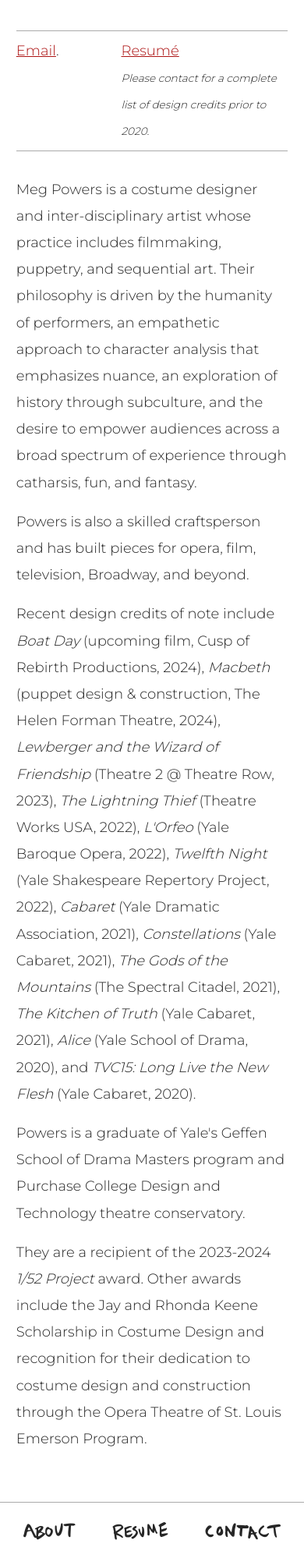
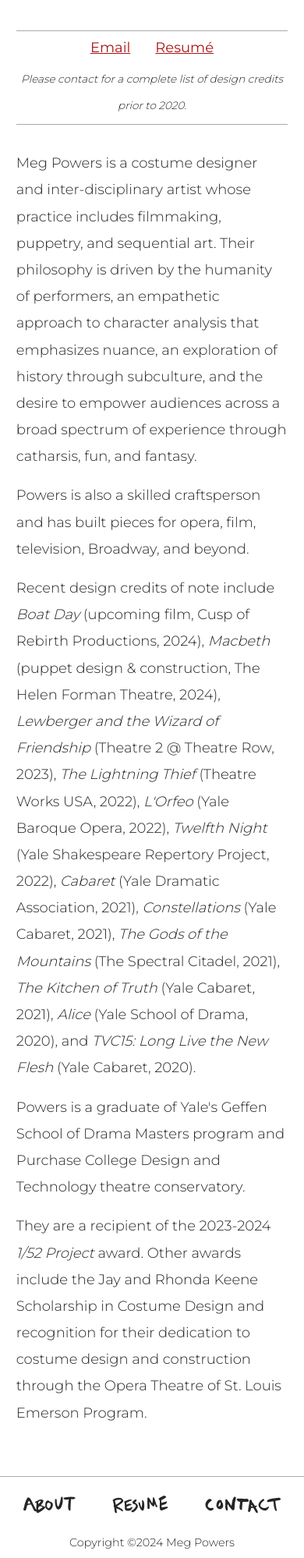
Before and after one commit to jhonn-mordecai/meg-powers, a PHP site: page /meg/about in a window 390 px wide. Shown: the part 561-2559 px from the top of the page at 78% size. Run offline with PHP 8.4, Linux system fonts and the light colour scheme; some libraries are stand-ins or nearby versions; some web fonts are replaced.

Commit message:
Updated Contact Links to use ul list, with relevant CSS adjustments

```diff
--- a/about.php
+++ b/about.php
@@ -16,8 +16,6 @@
         </div>
         <div class="about-description">
 
-        <span class="italic"></span>
-
             <div class="write-up">
                 <p>Meg Powers is a costume designer and inter-disciplinary artist whose practice includes filmmaking, puppetry, and sequential art. Their philosophy is driven by the humanity of performers, an empathetic approach to character analysis that emphasizes nuance, an exploration of history through subculture, and the desire to empower audiences across a broad spectrum of experience through catharsis, fun, and fantasy.</p>
 
@@ -31,9 +29,12 @@
             </div>
 
             <div class="about-contact-links">
-                <p><a href="mailto:meghpowers@gmail.com" title="Email">Email</a>.</p>
+                <ul class="list-unstyled">
+                    <li><a href="mailto:meghpowers@gmail.com" title="Email">Email</a></li>
+                    <li><a href="<?= $BASE_URL; ?>/meg-powers-resume-2024.pdf" title="Resume" target="_blank">Resum&eacute;</a></li>
+                </ul>
+
                 <p>
-                    <a href="<?= $BASE_URL; ?>/meg-powers-resume-2024.pdf" title="Resume" target="_blank">Resum&eacute;</a> <br>
                     <small style="font-size:0.85rem;"><i>Please contact for a complete list of design credits prior to 2020.</i></small>
                 </p>
             </div>
--- a/css/styles.css
+++ b/css/styles.css
@@ -332,6 +332,10 @@
     margin-top:1.5rem;
 }
 
+.about-contact-links ul.list-unstyled li {
+    margin-bottom:1rem;
+}
+
 /* Project Page Gallery */
 .project-gallery {
     display:grid;
@@ -452,18 +456,25 @@
 @media screen and (max-width: 850px) {
 
     .about-contact-links {
-        display:flex;
         margin-bottom:2rem;
         margin-top:0.5rem;
-        gap:5rem;
         padding-block:0.5rem;
-        justify-content:center;
         border-top:var(--std-border);
         border-bottom:var(--std-border);
     }
 
+    .about-contact-links ul.list-unstyled {
+        display:flex;
+        justify-content:center;
+        gap:2rem;
+        margin-bottom:0.5rem;
+    }
+
+    .about-contact-links ul.list-unstyled li {margin-bottom:0;}
+
     .about-contact-links p {
         margin-bottom:0;
+        text-align:center;
     }
 
     .about-description {
```
